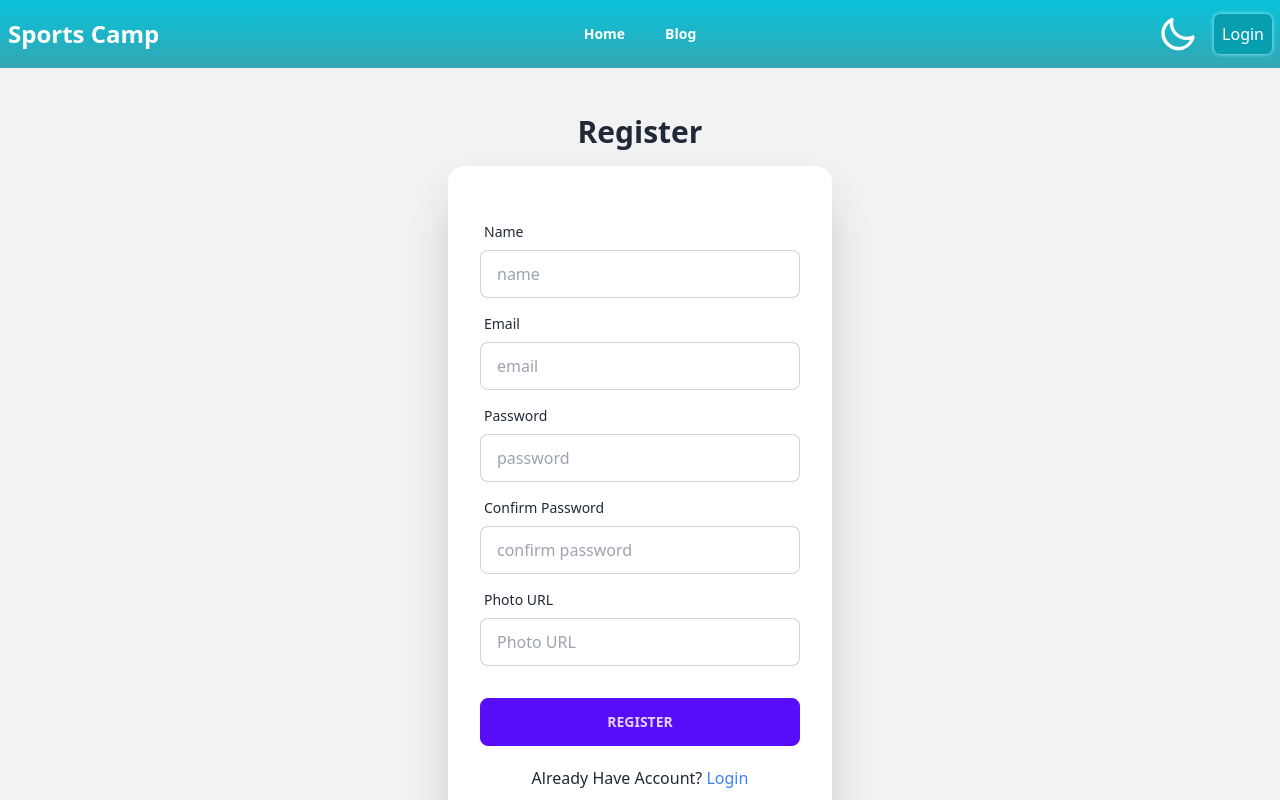
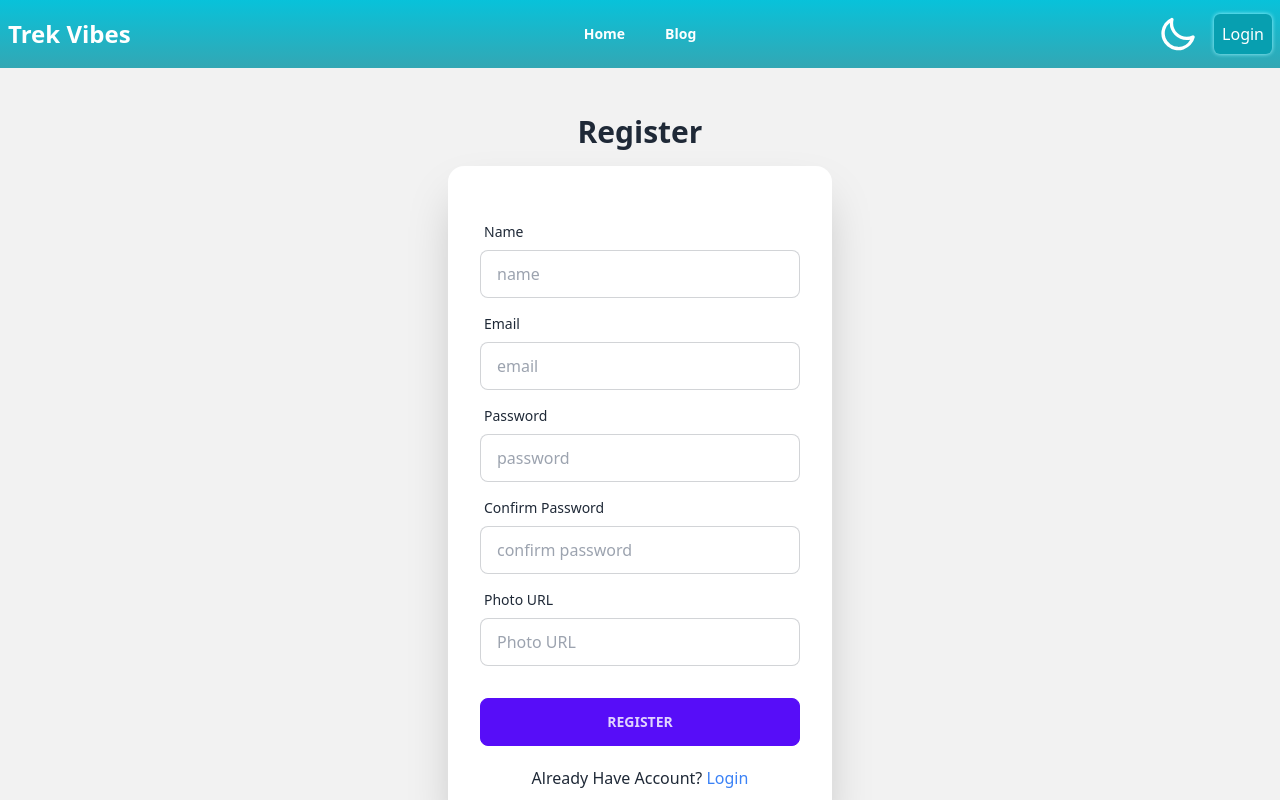
Before and after one commit to Mujahidul12628/Travel, a React (Vite) app: page /register in a window 1280 px wide. Shown: the top 800 px of the page. Built offline with nearby package versions, Linux system fonts and the light colour scheme; no server answers.

Commit message:
BookingTour

```diff
--- a/src/assets/Common/NavBar/NavBar.jsx
+++ b/src/assets/Common/NavBar/NavBar.jsx
@@ -47,7 +47,7 @@ const Navbar = () => {
                 <Link to='/' className="text-2xl font-semibold "><span className='text-[#ffffff]'>
                     {/* <img className="h-[60%] w-[60%] object-contain sm:h-[40%] sm:w-[40%] md:h-[50%] md:w-[50%]" src={logo} alt="" /> */}
 
-                    Sports Camp
+                    Trek Vibes
 
                 </span></Link>
             </div>
--- /dev/null
+++ b/src/assets/Component/BookingTour/BookingTour.jsx
@@ -0,0 +1,11 @@
+import React from 'react';
+
+const BookingTour = () => {
+    return (
+        <div>
+            <h1>Travel Booking Site</h1>
+        </div>
+    );
+};
+
+export default BookingTour;
```
